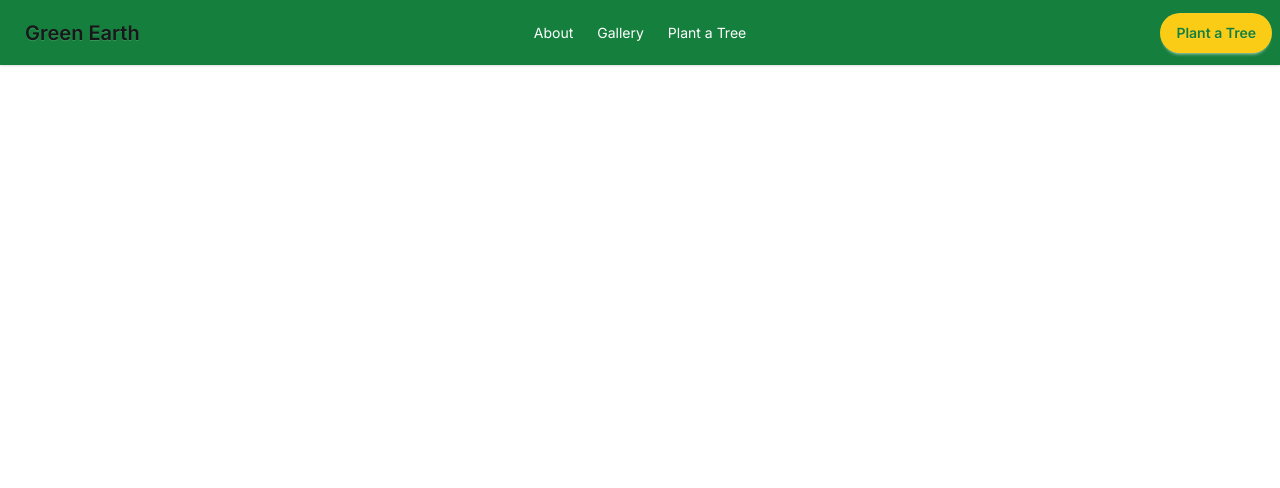
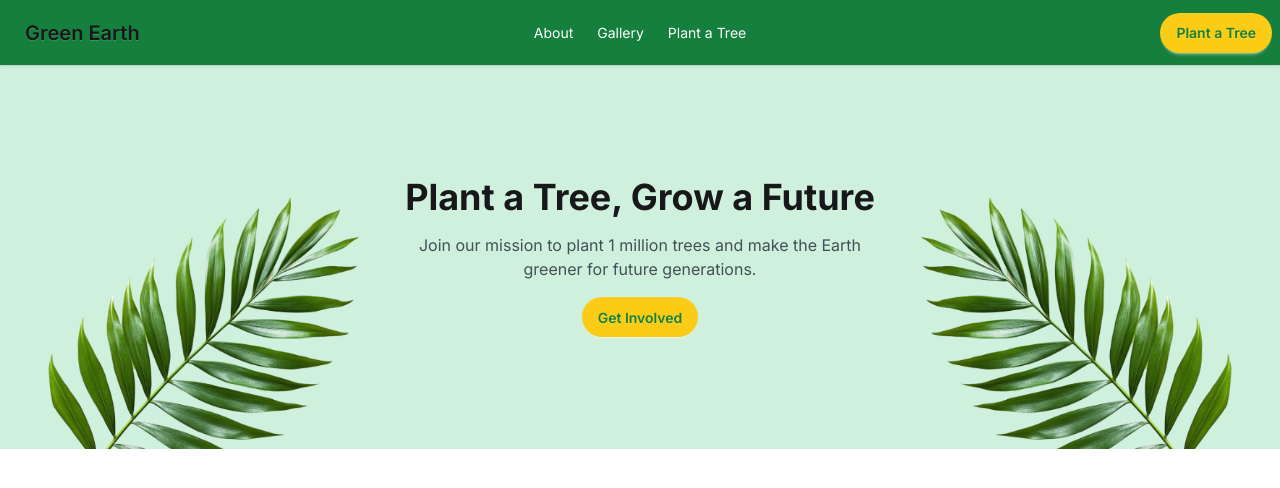
Before and after one commit to jihanurrahman33/B12A06-GREEN-EARTH, a plain HTML site: page index.html in a window 1280 px wide. Drawn offline with nearby package versions, Linux system fonts and the light colour scheme.

Commit message:
hero section ui in progress

```diff
--- a/index.html
+++ b/index.html
@@ -22,6 +22,7 @@
 </head>
 
 <body>
+    <!-- header section and navigation section  -->
     <header>
         <div class="navbar shadow-sm bg-[#15803D] text-white">
             <div class="navbar-start">
@@ -33,7 +34,8 @@
                                 d="M4 6h16M4 12h8m-8 6h16" />
                         </svg>
                     </div>
-                    <ul tabindex="0" class="menu menu-sm dropdown-content bg-[#15803D] text-white rounded-box z-1 mt-3 w-52 p-2 shadow">
+                    <ul tabindex="0"
+                        class="menu menu-sm dropdown-content bg-[#15803D] text-white rounded-box z-1 mt-3 w-52 p-2 shadow">
                         <li><a>About</a></li>
                         <li> <a>Gallery</a> </li>
                         <li><a>Plant a Tree</a></li>
@@ -53,8 +55,25 @@
             </div>
         </div>
     </header>
-    <main></main>
-    <footer></footer>
+    <!-- main starts here  -->
+    <main>
+        <!-- hero section starts here  -->
+        <section class="bg-[#CFF0DC] flex justify-between h-96">
+            <div class="left-div flex justify-end items-end"><img class="" src="./assets/hero-leaf1.png" alt=""> </div>
+            <div class="middle-div flex flex-col justify-center items-center">
+                <h1 class="font-bold text-4xl mb-4">Plant a Tree, Grow a Future</h1>
+                <p class="opacity-80 text-[#1F2937] text-center mb-4">Join our mission to plant 1 million trees and make the Earth greener for future
+                    generations.</p>
+                <a class="btn rounded-full bg-[#FACC15] text-[#15803D] border-none">Get Involved</a>
+            </div>
+            <div class="right-div flex justify-end items-end"><img src="./assets/hero-leaf2.png" alt=""></div>
+        </section>
+    </main>
+
+    <!-- footer starts here  -->
+    <footer>
+
+    </footer>
 
     <script src="./scripts/index.js"></script>
 </body>
```
Also changed, not shown: 1 other file.
